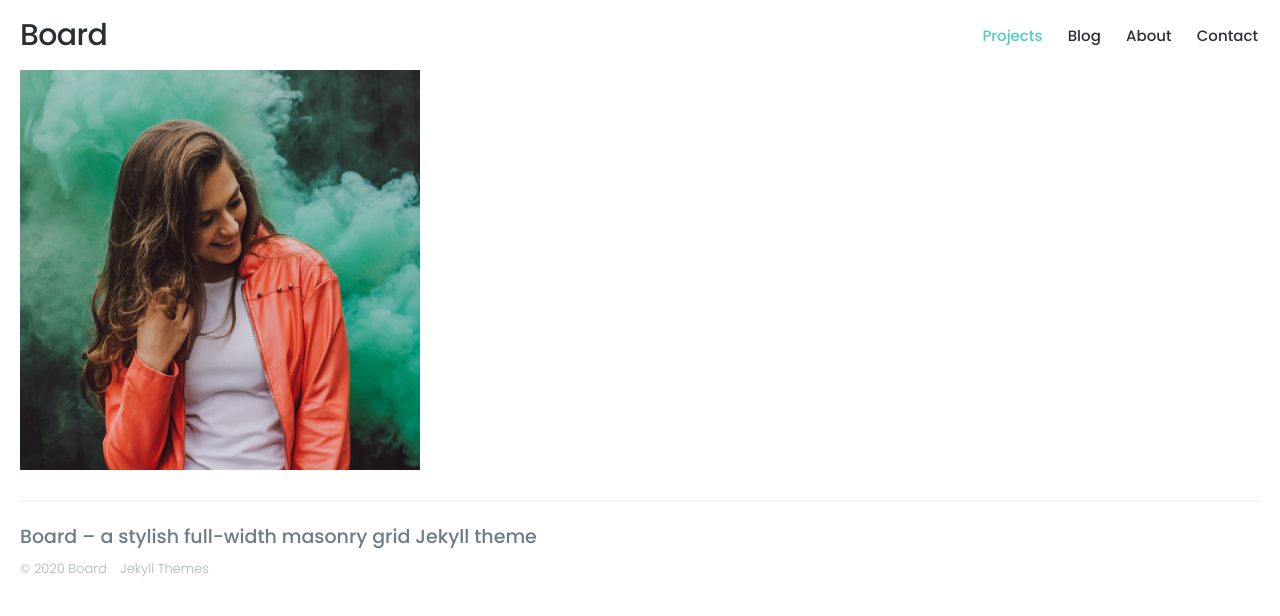
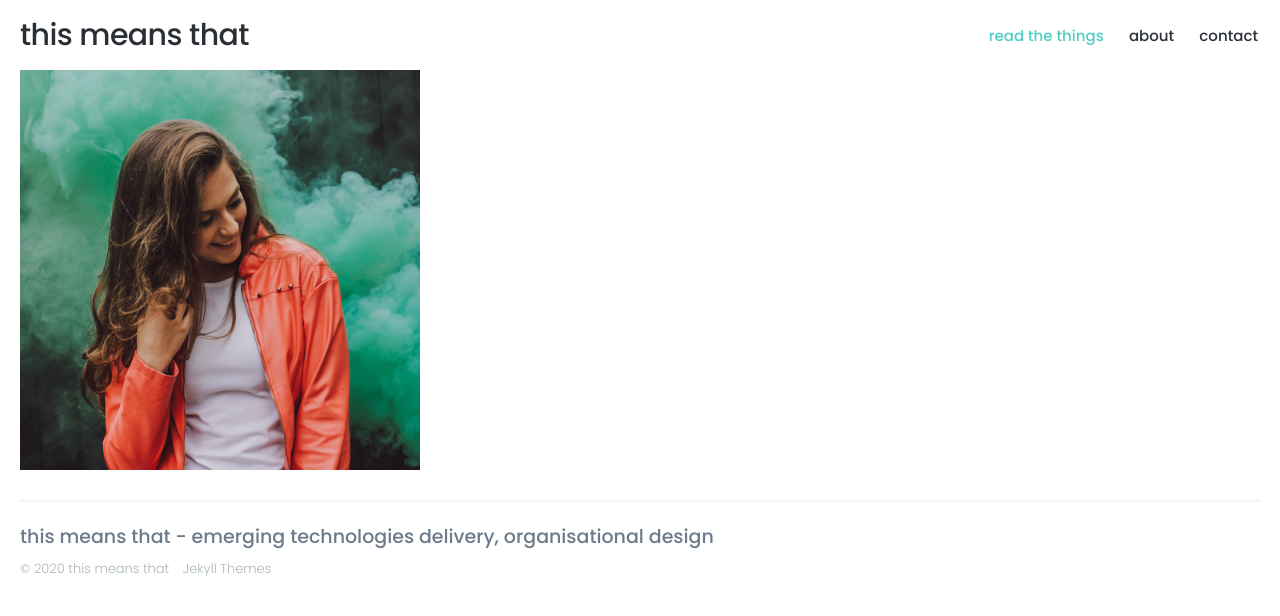
Before and after one commit to thismeansthat/thismeansthat.github.io, a Jekyll site: the page built from index.html, in a window 1280 px wide. Shown: the top 616 px of the page. Built offline with Jekyll 4.4.1, drawn with Linux system fonts in a browser that asks for light colours; nearby versions of some CDN libraries.

Commit message:
Menu renamed

```diff
--- a/_config.yml
+++ b/_config.yml
@@ -1,6 +1,6 @@
-site: Board Jekyll Theme
+site: this means that
 
-url:
+url: https://thismeansthat.net
 baseurl:
 
 collections:
@@ -9,10 +9,10 @@ collections:
     permalink: /:name
   posts:
     output: true
-    permalink: /blog/:slug
+    permalink: /read the things/:slug
   projects:
     output: true
-    permalink: /project/:slug
+    permalink: /about/:slug
 
 defaults:
   -
@@ -52,7 +52,7 @@ plugins:
   - jekyll-paginate
   - jekyll-sitemap
 
-paginate: 10
+paginate: 60
 paginate_path: "/blog/page:num/"
 
 grid_alignments:
--- a/_data/settings.yml
+++ b/_data/settings.yml
@@ -1,6 +1,6 @@
 basic_settings:
-  site_title: Board
-  favicon_image: /images/favicon.png
+  site_title: this means that
+  favicon_image:
 
 header_settings:
   logo_image:
@@ -8,17 +8,15 @@ header_settings:
 
 menu_settings:
   menu_items:
-    - title: 'Projects'
+    - title: 'read the things'
       url: '/'
-    - title: 'Blog'
-      url: '/blog/'
-    - title: 'About'
+    - title: 'about'
       url: '/about'
-    - title: 'Contact'
+    - title: 'contact'
       url: '/contact'
 
 footer_settings:
-  footer_tagline: Board – a stylish full-width masonry grid Jekyll theme
+  footer_tagline: 'this means that - emerging technologies delivery, organisational design'
 
 grid_settings:
   overlay_opacity: 0.8
```
Also changed, not shown: 1 other file.
